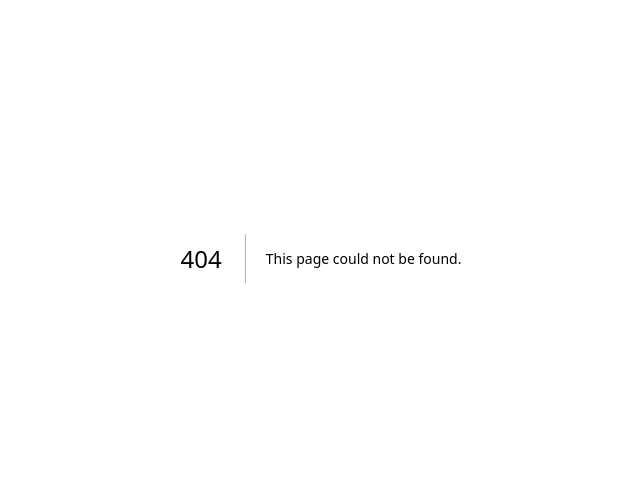
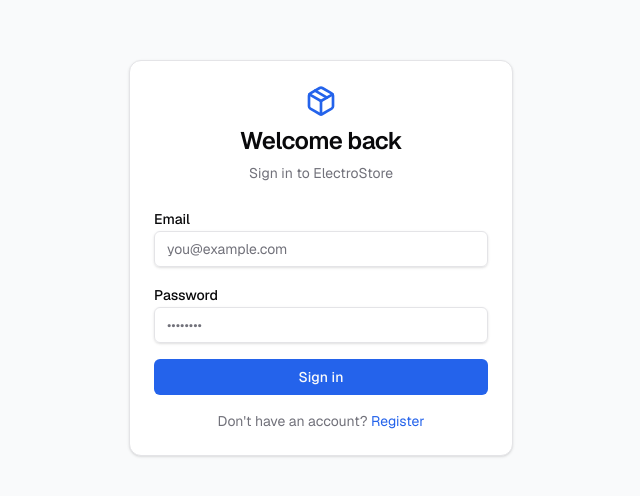
Before and after one commit to UmeshBabu7/E-commerce-System-for-Electronics-Accessories-Store, a Next.js app in the folder frontend/: page /auth/login in a window 1280 px wide. Before the commit this address had no page. Shown: the part 142-638 px from the top of the page, without its empty margins (319-959 px from the left). Built offline with nearby package versions, Linux system fonts and the light colour scheme; no server answers.

Commit message:
feat(frontend): add login page

```diff
--- /dev/null
+++ b/frontend/app/auth/login/page.tsx
@@ -0,0 +1,94 @@
+"use client";
+import { useForm } from "react-hook-form";
+import { zodResolver } from "@hookform/resolvers/zod";
+import Link from "next/link";
+import { Package } from "lucide-react";
+import { loginSchema, type LoginInput } from "@/lib/schemas";
+import { useAuth } from "@/hooks/useAuth";
+import { Button } from "@/components/ui/button";
+import { Input } from "@/components/ui/input";
+import { Label } from "@/components/ui/label";
+import { Card, CardContent, CardHeader, CardTitle } from "@/components/ui/card";
+
+export default function LoginPage() {
+  const { loginAsync, isLoggingIn } = useAuth();
+  const {
+    register,
+    handleSubmit,
+    formState: { errors },
+    setError,
+  } = useForm<LoginInput>({
+    resolver: zodResolver(loginSchema),
+  });
+
+  const onSubmit = async (data: LoginInput) => {
+    try {
+      await loginAsync(data);
+    } catch (err: any) {
+      setError("root", {
+        message: err?.response?.data?.detail || "Invalid credentials",
+      });
+    }
+  };
+
+  return (
+    <div className="min-h-screen flex items-center justify-center bg-gray-50 px-4">
+      <Card className="w-full max-w-sm">
+        <CardHeader className="text-center">
+          <div className="flex justify-center mb-2">
+            <Package className="h-8 w-8 text-primary" />
+          </div>
+          <CardTitle className="text-2xl">Welcome back</CardTitle>
+          <p className="text-sm text-muted-foreground">
+            Sign in to ElectroStore
+          </p>
+        </CardHeader>
+        <CardContent>
+          <form onSubmit={handleSubmit(onSubmit)} className="space-y-4">
+            <div className="space-y-1">
+              <Label>Email</Label>
+              <Input
+                type="email"
+                placeholder="you@example.com"
+                {...register("email")}
+              />
+              {errors.email && (
+                <p className="text-xs text-red-500">{errors.email.message}</p>
+              )}
+            </div>
+            <div className="space-y-1">
+              <Label>Password</Label>
+              <Input
+                type="password"
+                placeholder="••••••••"
+                {...register("password")}
+              />
+              {errors.password && (
+                <p className="text-xs text-red-500">
+                  {errors.password.message}
+                </p>
+              )}
+            </div>
+            {errors.root && (
+              <p className="text-sm text-red-500 bg-red-50 rounded p-2">
+                {errors.root.message}
+              </p>
+            )}
+            <Button type="submit" className="w-full" disabled={isLoggingIn}>
+              {isLoggingIn ? "Signing in..." : "Sign in"}
+            </Button>
+          </form>
+          <p className="mt-4 text-center text-sm text-muted-foreground">
+            Don&apos;t have an account?{" "}
+            <Link
+              href="/auth/register"
+              className="text-primary hover:underline"
+            >
+              Register
+            </Link>
+          </p>
+        </CardContent>
+      </Card>
+    </div>
+  );
+}
```
